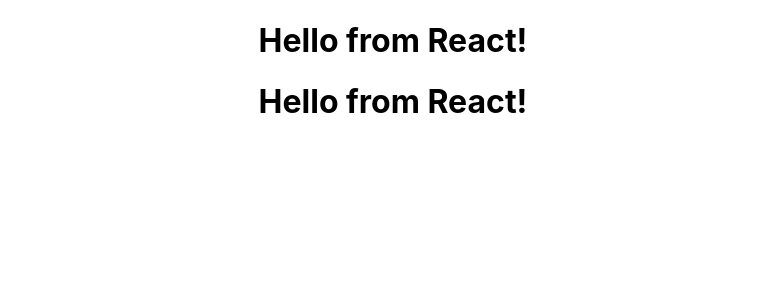
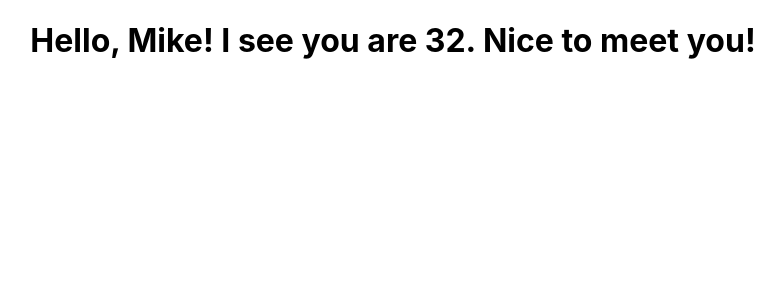
Before and after one commit to conor-timmis/First-React-App, a React (Create React App) app in the folder my-app/: page / in a window 1280 px wide. Shown: the top 300 px of the page, without its empty margins (247-1031 px from the left). Built offline with nearby package versions, Linux system fonts and the light colour scheme.

Commit message:
Add props to GreetingWithProps

```diff
--- a/my-app/src/App.js
+++ b/my-app/src/App.js
@@ -1,13 +1,11 @@
 import logo from './logo.svg';
 import './App.css';
-import FunctionalGreeting from './components/FunctionalGreeting';
-import FunctionalGreetingWithProps from './components/FunctionalGreeting';
+import FunctionalGreetingWithProps from './components/FunctionalGreetingWithProps';
 
 function App() {
   return (
     <div className="App">
-      <FunctionalGreeting />
-      <FunctionalGreetingWithProps />
+      <FunctionalGreetingWithProps greeting="Nice to meet you!" name="Mike!" age="I see you are 32." />
       </div>
   );
 }
--- a/my-app/src/components/FunctionalGreetingWithProps.js
+++ b/my-app/src/components/FunctionalGreetingWithProps.js
@@ -4,6 +4,8 @@
 //     return <h1>Hello from React!</h1>
 // }
 
-const FunctionalGreetingWithProps = () => <h1>Hello from React!</h1>;
-
+const FunctionalGreetingWithProps = (props) => {
+    console.log(props);
+    return <h1>Hello, {props.name} {props.age} {props.greeting}</h1>;
+}
 export default FunctionalGreetingWithProps
```
